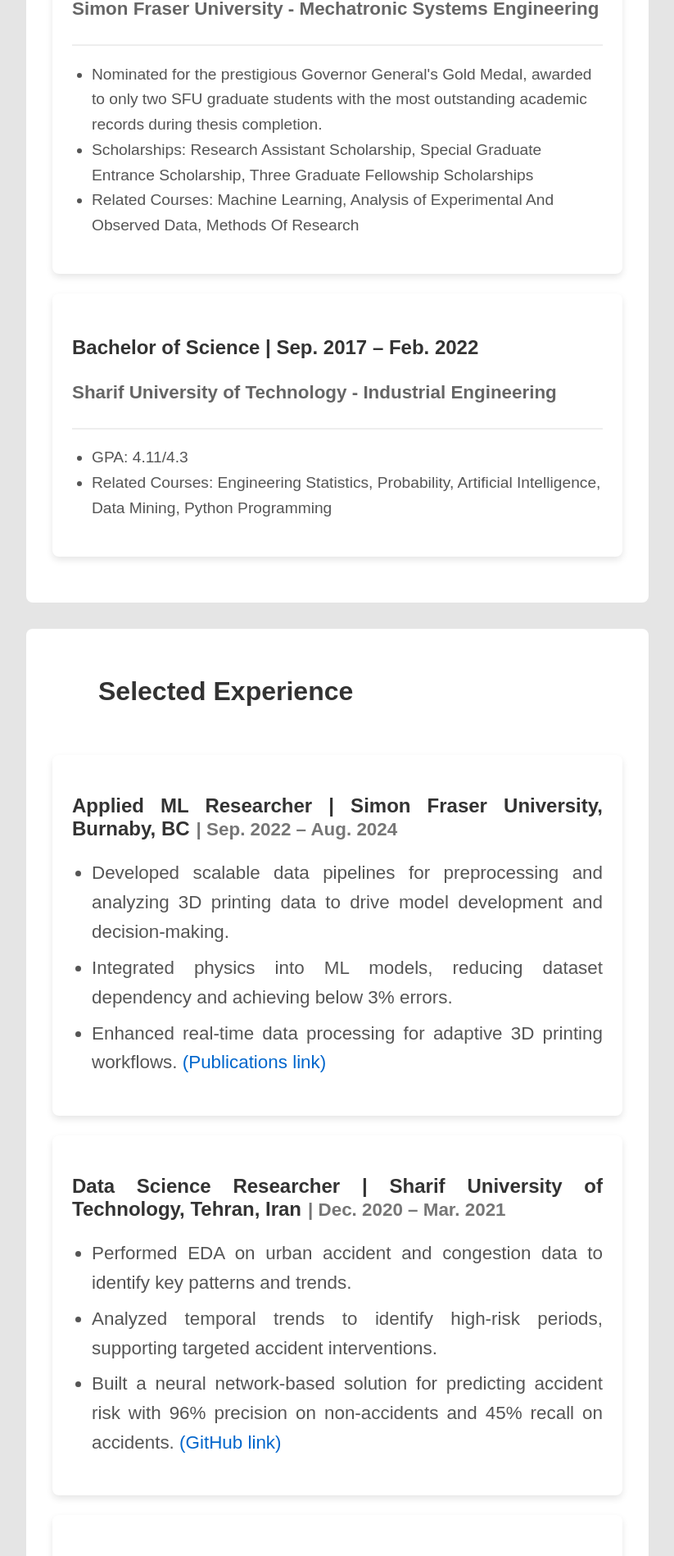
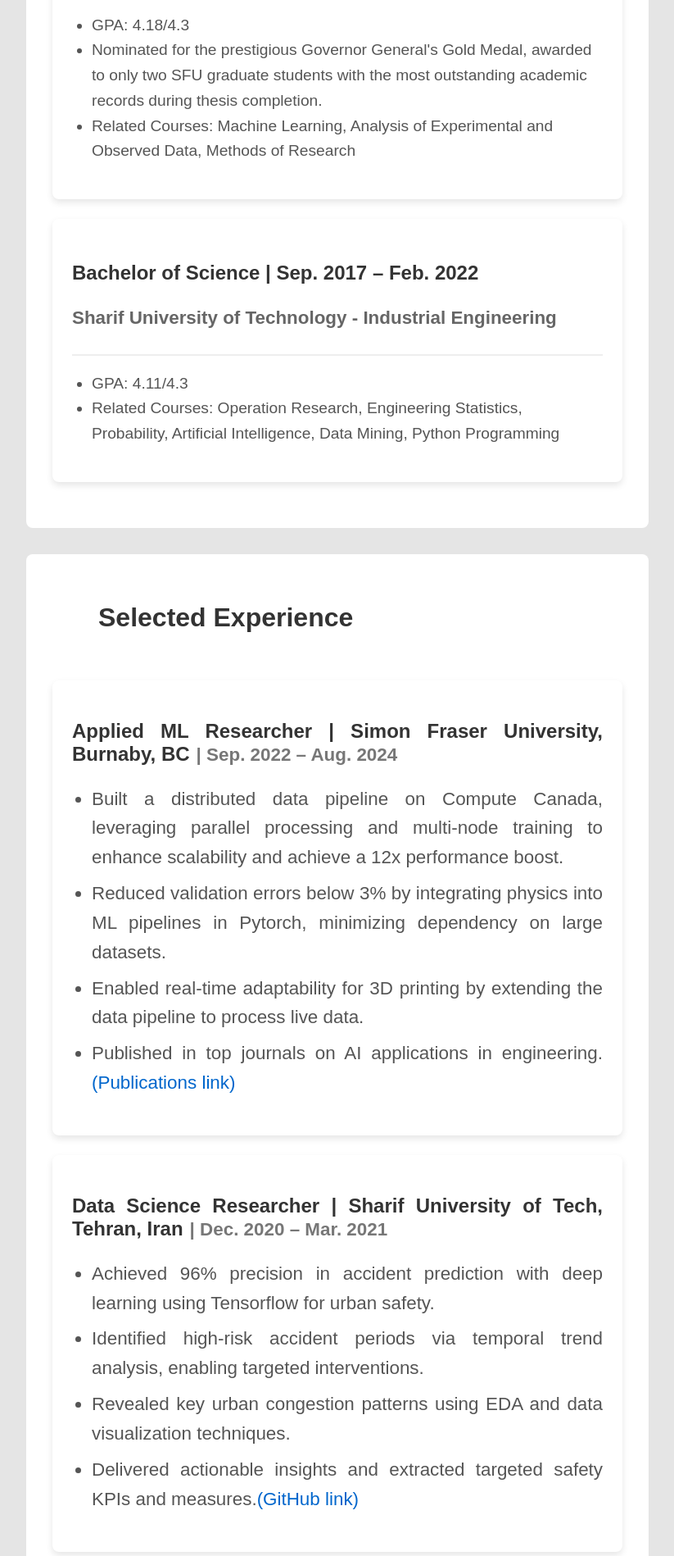
Before and after one commit to Dashtikh/cv, a React (Create React App) app: page / in a window 1280 px wide. Shown: the part 827-2725 px from the top of the page at 82% size, without its empty margins (418-1241 px from the left). Built offline with nearby package versions, Linux system fonts and the light colour scheme.

Commit message:
Editing some text

```diff
--- a/src/pages/home/home.tsx
+++ b/src/pages/home/home.tsx
@@ -55,11 +55,7 @@
           </div>
           <div className={styles.aboutTextDiv}>
             <p className={styles.aboutText}>
-              Every puzzle I’ve encountered—whether a tangled dataset or a
-              complex engineering challenge—has fueled my passion for uncovering
-              solutions. Growing up, I was the one staying up late, driven by
-              the thrill of solving problems others had given up on. That same
-              drive shapes who I am today. With a Master’s in engineering and
+            I’m driven by curiosity and a love for tackling tough problems, turning challenges into opportunities to create meaningful impact. With a Master’s in engineering and
               three years of experience across diverse data roles, I’ve built a
               foundation that blends technical expertise with a deep curiosity
               for uncovering insights. From leading end-to-end data projects to
@@ -91,18 +87,17 @@
                   </p>
                 </div>
                 <ul className={styles.universityDetails}>
+                <li>
+                    GPA: 4.18/4.3
+                  </li>
                   <li>
                     Nominated for the prestigious Governor General's Gold Medal, awarded to
                     only two SFU graduate students with the most outstanding academic
                     records during thesis completion.
                   </li>
                   <li>
-                    Scholarships: Research Assistant Scholarship, Special Graduate Entrance
-                    Scholarship, Three Graduate Fellowship Scholarships
-                  </li>
-                  <li>
-                    Related Courses: Machine Learning, Analysis of Experimental And
-                    Observed Data, Methods Of Research
+                    Related Courses: Machine Learning, Analysis of Experimental and
+                    Observed Data, Methods of Research
                   </li>
                 </ul>
               </div>
@@ -120,7 +115,7 @@
                 <ul className={styles.universityDetails}>
                   <li>GPA: 4.11/4.3</li>
                   <li>
-                    Related Courses: Engineering Statistics, Probability, Artificial
+                    Related Courses: Operation Research, Engineering Statistics, Probability, Artificial
                     Intelligence, Data Mining, Python Programming
                   </li>
                 </ul>
@@ -146,15 +141,16 @@
     </h3>
     <ul className={styles.jobDetails}>
       <li>
-        Developed scalable data pipelines for preprocessing and analyzing 3D
-        printing data to drive model development and decision-making.
+      Built a distributed data pipeline on Compute Canada, leveraging parallel processing and multi-node training to enhance scalability and achieve a 12x performance boost.
       </li>
       <li>
-        Integrated physics into ML models, reducing dataset dependency and
-        achieving below 3% errors.
+      Reduced validation errors below 3% by integrating physics into ML pipelines in Pytorch, minimizing dependency on large datasets.
       </li>
       <li>
-        Enhanced real-time data processing for adaptive 3D printing workflows.{" "}
+      Enabled real-time adaptability for 3D printing by extending the data pipeline to process live data.
+      </li>
+      <li>
+      Published in top journals on AI applications in engineering.{" "}
         <a
           href="https://scholar.google.ca/citations?user=7McvDK0AAAAJ&hl=en&authuser=2"
           className={styles.jobLink}
@@ -168,21 +164,21 @@
               {/* Experience Card 2 */}
               <div className={styles.experienceCard}>
                 <h3 className={styles.jobTitle}>
-                  Data Science Researcher | Sharif University of Technology, Tehran, Iran
+                  Data Science Researcher | Sharif University of Tech, Tehran, Iran
                   <span className={styles.jobDate}>| Dec. 2020 – Mar. 2021</span>
                 </h3>
                 <ul className={styles.jobDetails}>
                   <li>
-                    Performed EDA on urban accident and congestion data to identify key
-                    patterns and trends.
+                  Achieved 96% precision in accident prediction with deep learning using Tensorflow for urban safety.
                   </li>
                   <li>
-                    Analyzed temporal trends to identify high-risk periods, supporting
-                    targeted accident interventions.
+                  Identified high-risk accident periods via temporal trend analysis, enabling targeted interventions.
                   </li>
                   <li>
-                    Built a neural network-based solution for predicting accident risk with
-                    96% precision on non-accidents and 45% recall on accidents.{" "}
+                  Revealed key urban congestion patterns using EDA and data visualization techniques.
+                  </li>
+                  <li>
+                  Delivered actionable insights and extracted targeted safety KPIs and measures.
                     <a
                       href="https://github.com/mahyaqorbani/Accident-Impact-Prediction-using-Deep-Convolutional-and-Recurrent-Neural-Networks"
                       className={styles.jobLink}
@@ -195,19 +191,20 @@
             {/* Experience Card 3 */}
             <div className={styles.experienceCard}>
               <h3 className={styles.jobTitle}>
-                Business Intelligence Developer | Sepehr Plastic Padideh, Tehran, Iran
+              Business Intelligence/Data Analyst | Sepehr Plastic, Tehran, Iran
                 <span className={styles.jobDate}>| Oct. 2020 – Jun. 2021</span>
               </h3>
               <ul className={styles.jobDetails}>
                 <li>
-                  Led real-time dashboard development, converting large-scale data into actionable insights.
+                Reduced query execution time by 40% by optimizing pipelines and integrating MySQL.                </li>
+                <li>
+                Collaborated with stakeholders to identify and resolve data inconsistencies.
                 </li>
                 <li>
-                  Collaborated on BI solutions, improving cross-departmental data use and efficiency by 25%.
-                </li>
-                <li>
-                  Contributed to the design of data models and engineered an integrated structure, resulting in enhanced cross-functional collaboration and improved data accessibility.
-                </li>
+                Designed Power BI dashboards adopted by 5+ departments, driving data-informed decisions.                </li>
+              <li>
+              Streamlined data pipelines, reducing cross-departmental data request resolution times by 200%.
+              </li>
               </ul>
             </div>
 
@@ -219,13 +216,13 @@
               </h3>
               <ul className={styles.jobDetails}>
                 <li>
-                  Wrote SQL queries to extract data, enhancing inputs for the recommendation system and increasing campaign response rates by 14%.
-                </li>
+                Improved recommendation system performance by 15% via predictive analytics in Scikit-Learn.                </li>
                 <li>
-                  Engineered features for marketing KPIs, improving campaign planning effectiveness by 12%.
-                </li>
+                Increased marketing campaign effectiveness by 10% with engineered features for KPIs.                </li>
                 <li>
-                  Assisted in A/B testing for marketing strategies and optimizing customer engagement.
+                Boosted customer engagement by optimizing strategies with A/B testing experiments.                </li>
+                <li>
+                Extracted actionable business insights via statistical modeling and data visualization in Matplotlib.
                 </li>
               </ul>
             </div>
@@ -260,11 +257,9 @@
       <ul className={styles.skillsList}>
         <li>Python (Pandas, Numpy, Matplotlib, Scikit-Learn, TensorFlow, PyTorch)</li>
         <li>SQL</li>
-        <li>Git</li>
         <li>R</li>
         <li>Power BI</li>
-        <li>Tableau</li>
-        <li>AWS Lambda</li>
+        <li>AWS(Lambda, Glue, SageMaker)</li>
       </ul>
     </div>
 
@@ -272,35 +267,34 @@
     <div className={styles.skillsColumn}>
       <h3 className={styles.skillsCategory}>Data Processing & Analysis</h3>
       <ul className={styles.skillsList}>
-        <li>Data Cleaning</li>
+        <li>Data Warehousing and ETL Processes</li>
+        <li>Exploratory Data Analysis (EDA)</li>
+        <li>Experimentation</li>
         <li>Feature Selection & Engineering</li>
-        <li>Handling Missing Data</li>
-        <li>Exploratory Data Analysis (EDA)</li>
-        <li>Time Series Analysis</li>
-        <li>Hypothesis Testing</li>
+        <li>Regression Analysis</li>
       </ul>
     </div>
 
     {/* Column 3 */}
     <div className={styles.skillsColumn}>
-      <h3 className={styles.skillsCategory}>Machine Learning</h3>
+      <h3 className={styles.skillsCategory}>Data Modeling & Machine Learning</h3>
       <ul className={styles.skillsList}>
-        <li>Building ML Models</li>
-        <li>Deep Learning (TensorFlow, PyTorch)</li>
-        <li>Association Rule Mining</li>
-        <li>A/B Testing</li>
+        <li>Model Deployment</li>
+        <li>Neural Networks (TensorFlow, PyTorch)</li>
+        <li>Retrieval-augmented generation (RAG)</li>
+        <li>Causal Modeling and Inference</li>
         <li>Statistical Modeling</li>
       </ul>
     </div>
 
     {/* Column 4 */}
     <div className={styles.skillsColumn}>
-      <h3 className={styles.skillsCategory}>Additional Skills</h3>
+      <h3 className={styles.skillsCategory}>Software Engineering</h3>
       <ul className={styles.skillsList}>
-        <li>Data Visualization & Reporting</li>
-        <li>Presenting Insights</li>
-        <li>Process Mining</li>
-        <li>Requirements Gathering</li>
+      <li>Data Structures & Algorithms</li>
+        <li>Version Control</li>
+        <li>Containarisation</li>
+        <li>Logging and monitoring</li>
       </ul>
     </div>
   </div>
```
